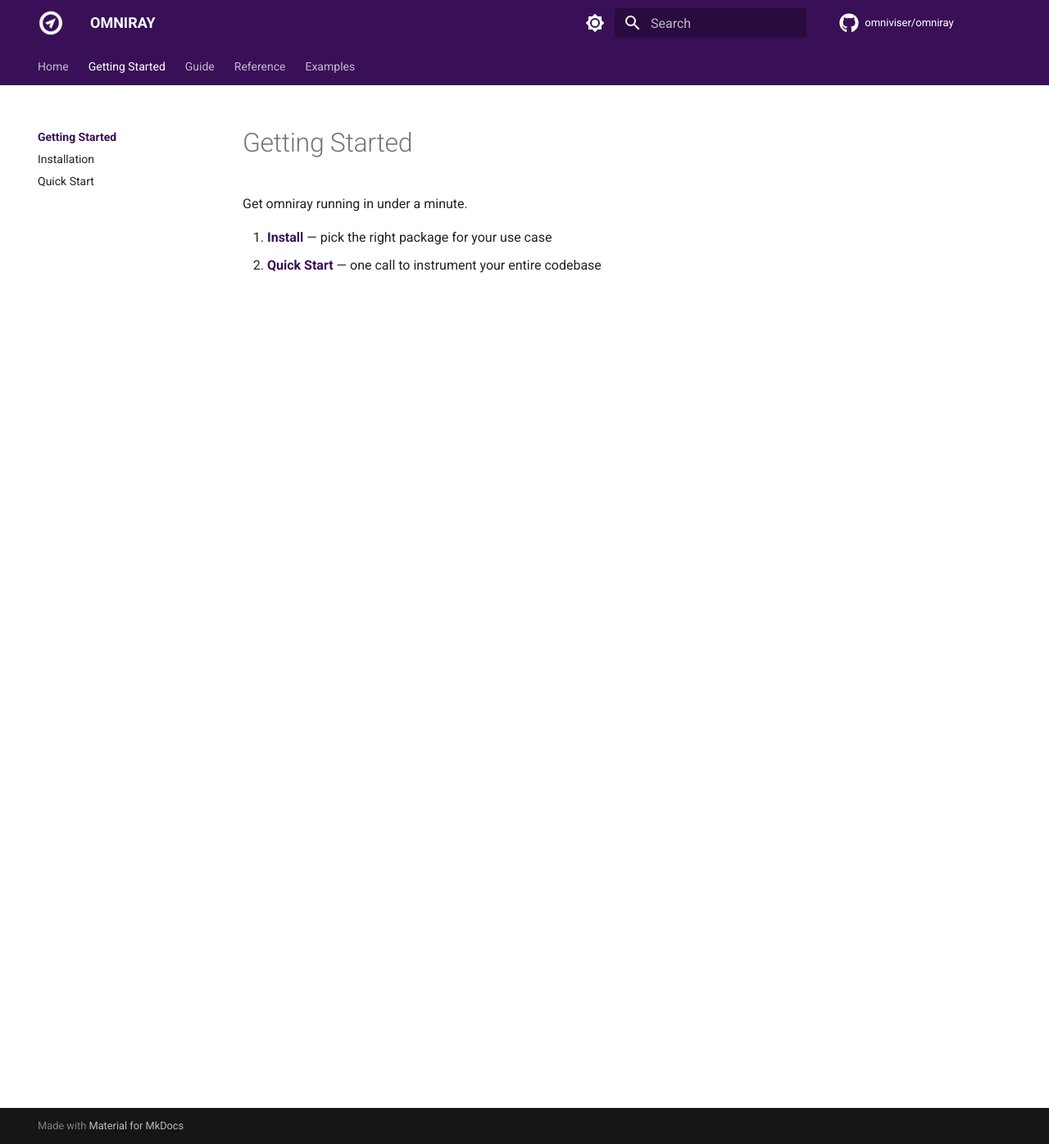
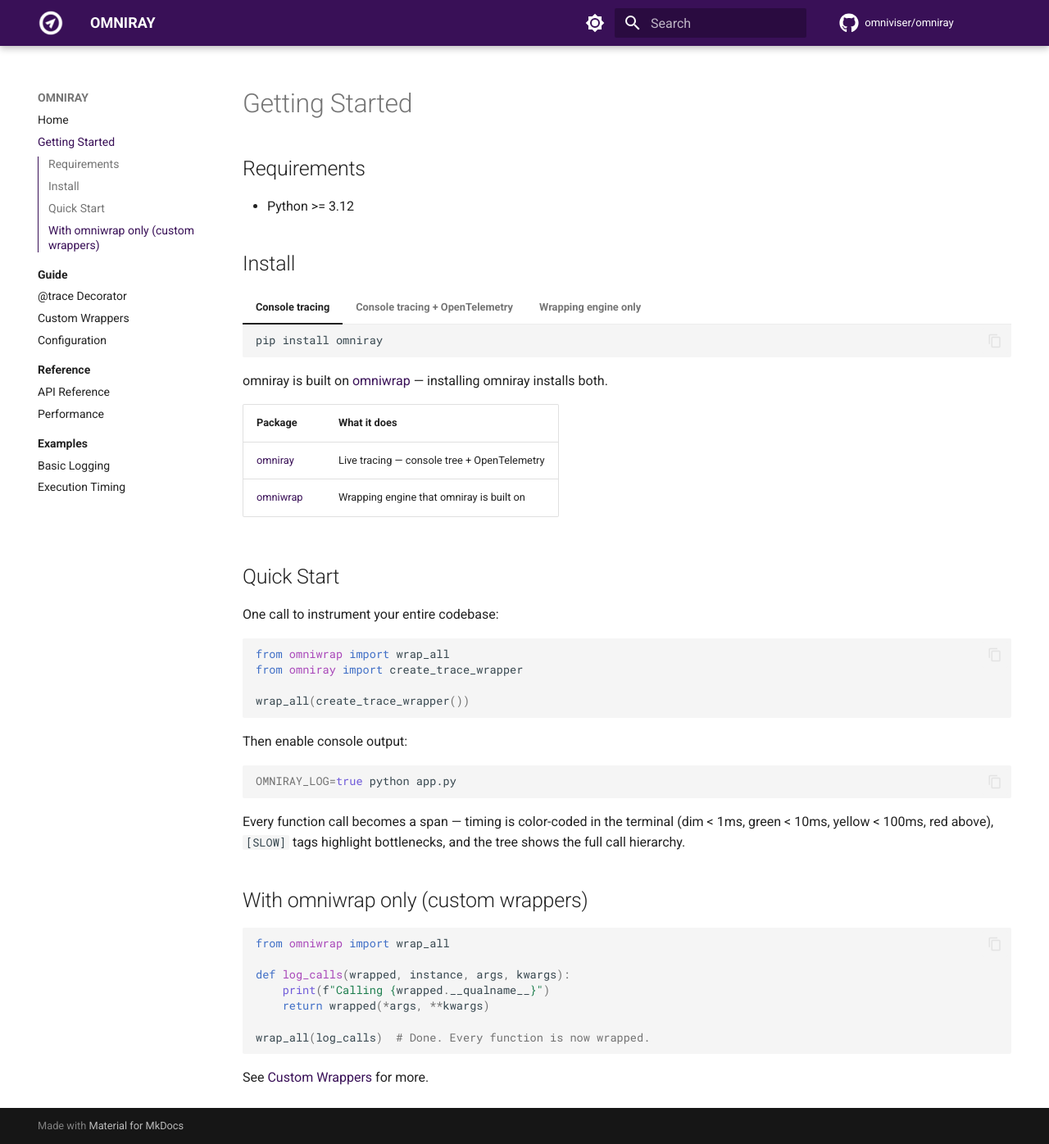
Before and after one commit to omniviser/omniray, an MkDocs documentation site: the page built from docs/getting-started/index.md, in a window 1280 px wide and 1396 px high. Shown: the whole window at 82% size. Built offline with MkDocs 1.6.1 and Material for MkDocs 9.7.7, drawn with Linux system fonts in a browser that asks for light colours; comment, search, counter and statistics services are not loaded.

Commit message:
docs: streamline docs site — merge pages, fix dark mode colors
- Remove marketing copy from docs index, keep only GIF + Why section
- Merge installation + quick-start into single Getting Started page
- Remove navigation.tabs so all sections visible in sidebar
- Fix dark mode: header stays brand purple #391057, links use lighter #9B4DCA

Co-Authored-By: Claude Opus 4.6 (1M context) <noreply@anthropic.com>

````diff
--- a/docs/getting-started/index.md
+++ b/docs/getting-started/index.md
@@ -1,6 +1,65 @@
 # Getting Started
 
-Get omniray running in under a minute.
+## Requirements
 
-1. **[Install](installation.md)** — pick the right package for your use case
-2. **[Quick Start](quick-start.md)** — one call to instrument your entire codebase
+- Python >= 3.12
+
+## Install
+
+=== "Console tracing"
+
+    ```bash
+    pip install omniray
+    ```
+
+=== "Console tracing + OpenTelemetry"
+
+    ```bash
+    pip install omniray[otel]
+    ```
+
+=== "Wrapping engine only"
+
+    ```bash
+    pip install omniwrap
+    ```
+
+omniray is built on [omniwrap](https://github.com/omniviser/omniray/tree/main/packages/omniwrap) — installing omniray installs both.
+
+| Package | What it does |
+|---------|-------------|
+| [omniray](https://pypi.org/project/omniray/) | Live tracing — console tree + OpenTelemetry |
+| [omniwrap](https://pypi.org/project/omniwrap/) | Wrapping engine that omniray is built on |
+
+## Quick Start
+
+One call to instrument your entire codebase:
+
+```python
+from omniwrap import wrap_all
+from omniray import create_trace_wrapper
+
+wrap_all(create_trace_wrapper())
+```
+
+Then enable console output:
+
+```bash
+OMNIRAY_LOG=true python app.py
+```
+
+Every function call becomes a span — timing is color-coded in the terminal (dim < 1ms, green < 10ms, yellow < 100ms, red above), `[SLOW]` tags highlight bottlenecks, and the tree shows the full call hierarchy.
+
+## With omniwrap only (custom wrappers)
+
+```python
+from omniwrap import wrap_all
+
+def log_calls(wrapped, instance, args, kwargs):
+    print(f"Calling {wrapped.__qualname__}")
+    return wrapped(*args, **kwargs)
+
+wrap_all(log_calls)  # Done. Every function is now wrapped.
+```
+
+See [Custom Wrappers](../guide/custom-wrappers.md) for more.
--- a/docs/stylesheets/extra.css
+++ b/docs/stylesheets/extra.css
@@ -8,11 +8,20 @@
 }
 
 [data-md-color-scheme="slate"] {
-  --md-primary-fg-color: #4B3B8F;
-  --md-primary-fg-color--light: #7A4E9F;
-  --md-primary-fg-color--dark: #391057;
+  --md-primary-fg-color: #391057;
+  --md-primary-fg-color--light: #4B3B8F;
+  --md-primary-fg-color--dark: #2a0e42;
   --md-accent-fg-color: #D4AF37;
   --md-accent-fg-color--transparent: #D4AF3720;
+  --md-typeset-a-color: #9B4DCA;
+}
+
+/* Dark mode: lighter purple for readable body text */
+[data-md-color-scheme="slate"] .md-typeset a {
+  color: #9B4DCA;
+}
+[data-md-color-scheme="slate"] .md-typeset a:hover {
+  color: #B06DD8;
 }
 
 /* Logo sizing */
--- a/mkdocs.yml
+++ b/mkdocs.yml
@@ -26,7 +26,6 @@ theme:
         name: Switch to light mode
   features:
     - navigation.instant
-    - navigation.tabs
     - navigation.sections
     - navigation.indexes
     - navigation.expand
@@ -64,10 +63,7 @@ plugins:
 
 nav:
   - Home: index.md
-  - Getting Started:
-      - getting-started/index.md
-      - Installation: getting-started/installation.md
-      - Quick Start: getting-started/quick-start.md
+  - Getting Started: getting-started/index.md
   - Guide:
       - guide/index.md
       - "@trace Decorator": guide/trace-decorator.md
````
Also changed, not shown: README.md (+27 -21 lines), docs/getting-started/installation.md (deleted, +0 -34 lines), docs/getting-started/quick-start.md (deleted, +0 -34 lines), docs/index.md (+1 -45 lines).
